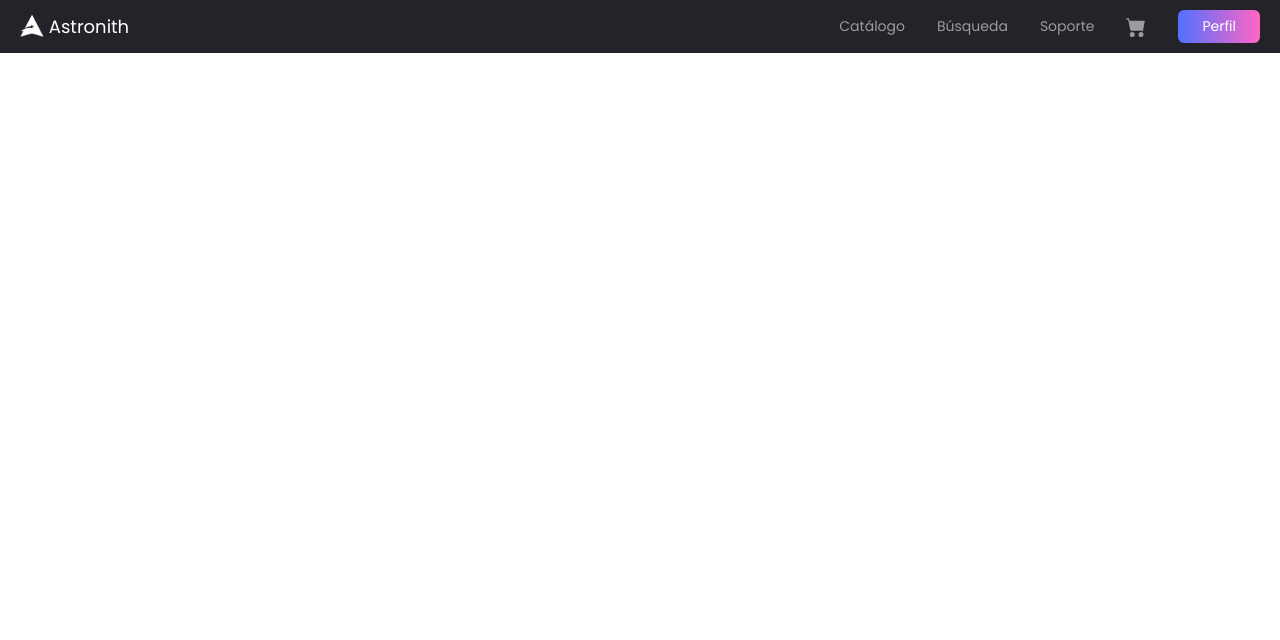
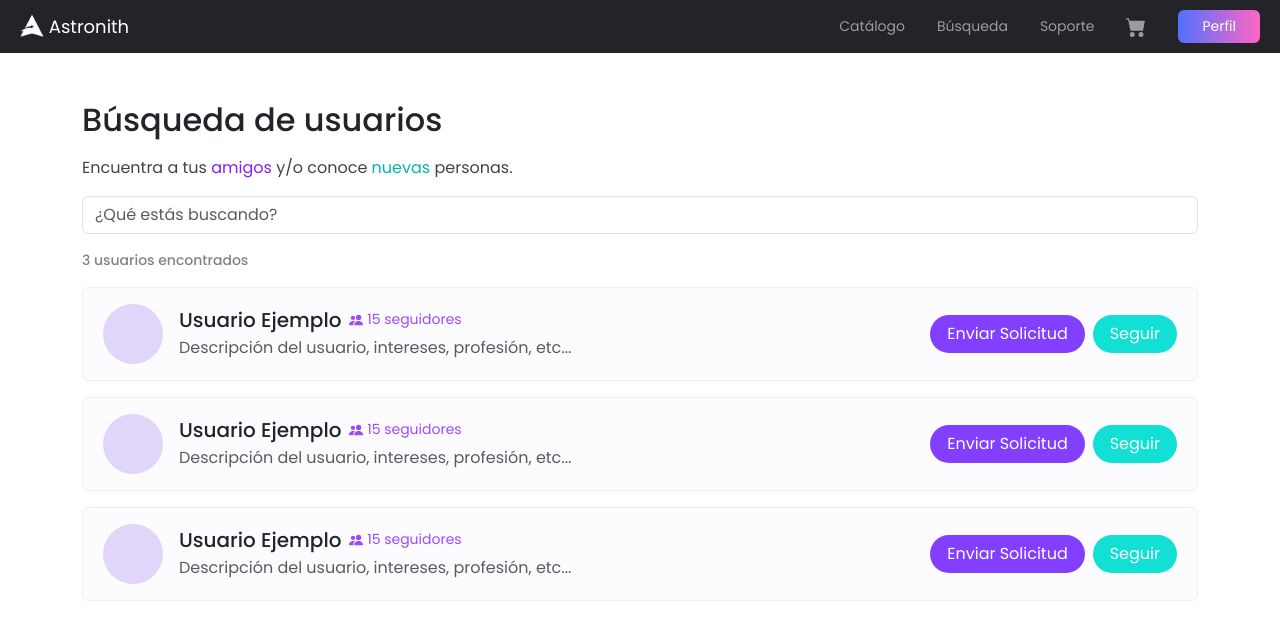
Before and after one commit to IEVN1002-22002268/AstrositeAngular, an Angular app: page /busqueda-de-amigos in a window 1280 px wide. Before the commit this address led to /. Shown: the top 640 px of the page. Built offline with nearby package versions, Linux system fonts and the light colour scheme.

Commit message:
Diseño de busqueda de usuarios y correccion en catalogo

```diff
--- a/src/app/app.component.ts
+++ b/src/app/app.component.ts
@@ -4,10 +4,11 @@ import { NavbarComponent } from './navbar/navbar.component';
 import { SignInComponent } from './auth/features/sign-in/sign-in.component';
 import { SignUpComponent } from './auth/features/sign-up/sign-up.component';
 import { CatalogoComponent } from './catalogo/catalogo.component';
+import { BusquedaAmigosComponent } from './busqueda-amigos/busqueda-amigos.component';
 
 @Component({
   selector: 'app-root',
-  imports: [RouterOutlet, NavbarComponent, SignInComponent, SignUpComponent, CatalogoComponent],
+  imports: [RouterOutlet, NavbarComponent, SignInComponent, SignUpComponent, CatalogoComponent, BusquedaAmigosComponent],
   templateUrl: './app.component.html',
   styleUrl: './app.component.css'
 })
--- a/src/app/app.routes.ts
+++ b/src/app/app.routes.ts
@@ -1,11 +1,16 @@
 import { Routes } from '@angular/router';
 import { CatalogoComponent } from './catalogo/catalogo.component';
 import { SignUpComponent } from './auth/features/sign-up/sign-up.component';
+import { BusquedaAmigosComponent } from './busqueda-amigos/busqueda-amigos.component';
 
 export const routes: Routes = [
   {
     path: 'catalogo',
     component: CatalogoComponent
+  },
+  {
+    path: 'busqueda-de-amigos',
+    component: BusquedaAmigosComponent
   },
   {
     path: 'sign-up',
--- /dev/null
+++ b/src/app/busqueda-amigos/busqueda-amigos.component.css
@@ -0,0 +1,24 @@
+.letra-morada{
+    color: #891cff;
+}
+.letra-morada-claro{
+    color: #a149ff;
+}
+#letra-verde{
+    color: #02b7ae;
+}
+.letra-gris{
+    color: #595c5f;
+}
+.btn-morado{
+    background-color: #823fff;
+    color: white;
+    border-radius: 20px;
+    /* font-size: 14px; */
+}
+.btn-verde-azul{
+    background-color: #12e0d5;
+    color: white;
+    border-radius: 20px;
+    /* font-size: 14px; */
+}
--- /dev/null
+++ b/src/app/busqueda-amigos/busqueda-amigos.component.html
@@ -0,0 +1,45 @@
+<div class="container mb-5">
+    <div class="row align-items-center">
+        <div class="col-12 col-md-7">
+            <h2 class="mt-5">Búsqueda de usuarios</h2>
+            <p class="mt-3" style="color: #414447;">Encuentra a tus <span class="letra-morada">amigos</span>
+                y/o conoce <span id="letra-verde">nuevas</span> personas.
+            </p>
+        </div>
+        <div class="col-12">
+            <div class="cont-search">
+                <input class="form-control buscador-catalogo" type="search" placeholder="¿Qué estás buscando?">
+            </div>
+        </div>
+        <div>
+            <p class="fw-medium mt-3" style="font-size: 14px; color: #7f8287;">3 usuarios encontrados</p>
+        </div>
+
+        <div>
+            <div class="card pe-1 ps-1 mb-3" style="background-color: #fcfcff; border-color: #efedf4;" *ngFor="let item of listaUsuarios">
+                <div class="card-body d-flex align-items-center p-3">
+                    <div class="rounded-circle flex-shrink-0 me-3" style="width: 60px; height: 60px; background-color: #e2d5fa;"></div>
+                    <div class="flex-grow-1">
+                        <div class="d-flex align-items-center flex-wrap">
+                            <h5 class="card-title mb-0 me-2">Usuario Ejemplo</h5>
+                                <span class="letra-morada-claro small">
+                                    <svg xmlns="http://www.w3.org/2000/svg" width="14" height="14" fill="currentColor" class="bi bi-people-fill" viewBox="0 0 16 16">
+                                        <path d="M7 14s-1 0-1-1 1-4 5-4 5 3 5 4-1 1-1 1zm4-6a3 3 0 1 0 0-6 3 3 0 0 0 0 6m-5.784 6A2.24 2.24 0 0 1 5 13c0-1.355.68-2.75 1.936-3.72A6.3 6.3 0 0 0 5 9c-4 0-5 3-5 4s1 1 1 1zM4.5 8a2.5 2.5 0 1 0 0-5 2.5 2.5 0 0 0 0 5"/>
+                                    </svg> 15 seguidores
+                                </span>
+                        </div>
+                        <p class="card-text letra-gris mb-0 text-truncate mt-1" style="max-width: 450px;">
+                            Descripción del usuario, intereses, profesión, etc...
+                        </p>
+                    </div>
+                    <div class="d-flex gap-2 ms-3">
+                        <a href="#" class="btn btn-morado px-3">Enviar Solicitud</a>
+                        <a href="#" class="btn btn-verde-azul px-3">Seguir</a>
+                    </div>
+                </div>
+            </div>
+
+        </div>
+
+    </div>
+</div>
--- /dev/null
+++ b/src/app/busqueda-amigos/busqueda-amigos.component.ts
@@ -0,0 +1,12 @@
+import { Component } from '@angular/core';
+import { CommonModule } from '@angular/common';
+
+@Component({
+  selector: 'app-busqueda-amigos',
+  imports: [CommonModule],
+  templateUrl: './busqueda-amigos.component.html',
+  styleUrl: './busqueda-amigos.component.css'
+})
+export class BusquedaAmigosComponent {
+  listaUsuarios = [1, 2, 3];
+}
--- a/src/app/catalogo/catalogo.component.html
+++ b/src/app/catalogo/catalogo.component.html
@@ -1,7 +1,9 @@
 <div class="container mb-5">
-    <div class="row align-items-center"> <div class="col-12 col-md-7">
+    <div class="row align-items-center">
+        <div class="col-12 col-md-7">
             <h2 class="mt-5">Catálogo de juegos</h2>
-            <div class="mt-4 d-flex gap-2 flex-wrap"> <button class="btn btn-seleccionado px-3">Todas las categorías</button>
+            <div class="mt-4 d-flex gap-2 flex-wrap">
+                <button class="btn btn-seleccionado px-3">Todas las categorías</button>
                 <button class="btn btn-no-seleccionado px-3">VR</button>
                 <button class="btn btn-no-seleccionado px-3">PC</button>
                 <button class="btn btn-no-seleccionado px-3">Móviles</button>
@@ -16,10 +18,7 @@
     </div>
 
     <div class="row mt-4 justify-content-center g-3">
-        @for (juego of listaJuegos; track $index) {
-
-            <div class="col-6 col-md-4 col-lg-3 col-xxl-2">
-
+        <div class="col-6 col-md-4 col-lg-3 col-xxl-2" *ngFor="let juego of listaJuegos">
             <div class="card h-100" style="border-style: none; cursor: pointer;">
                 <img [src]="juego.img" class="card-img-top" alt="...">
 
@@ -30,6 +29,5 @@
                 </div>
             </div>
         </div>
-        }
     </div>
 </div>
--- a/src/app/catalogo/catalogo.component.ts
+++ b/src/app/catalogo/catalogo.component.ts
@@ -1,9 +1,10 @@
 import { Component } from '@angular/core';
 import { FormsModule } from '@angular/forms';
+import { CommonModule } from '@angular/common';
 
 @Component({
   selector: 'app-catalogo',
-  imports: [FormsModule],
+  imports: [FormsModule, CommonModule],
   templateUrl: './catalogo.component.html',
   styleUrl: './catalogo.component.css'
 })
```
Also changed, not shown: 1 other file (tests, documents, lock files or other folders). Lines whose indentation alone changed are shown as unchanged.
